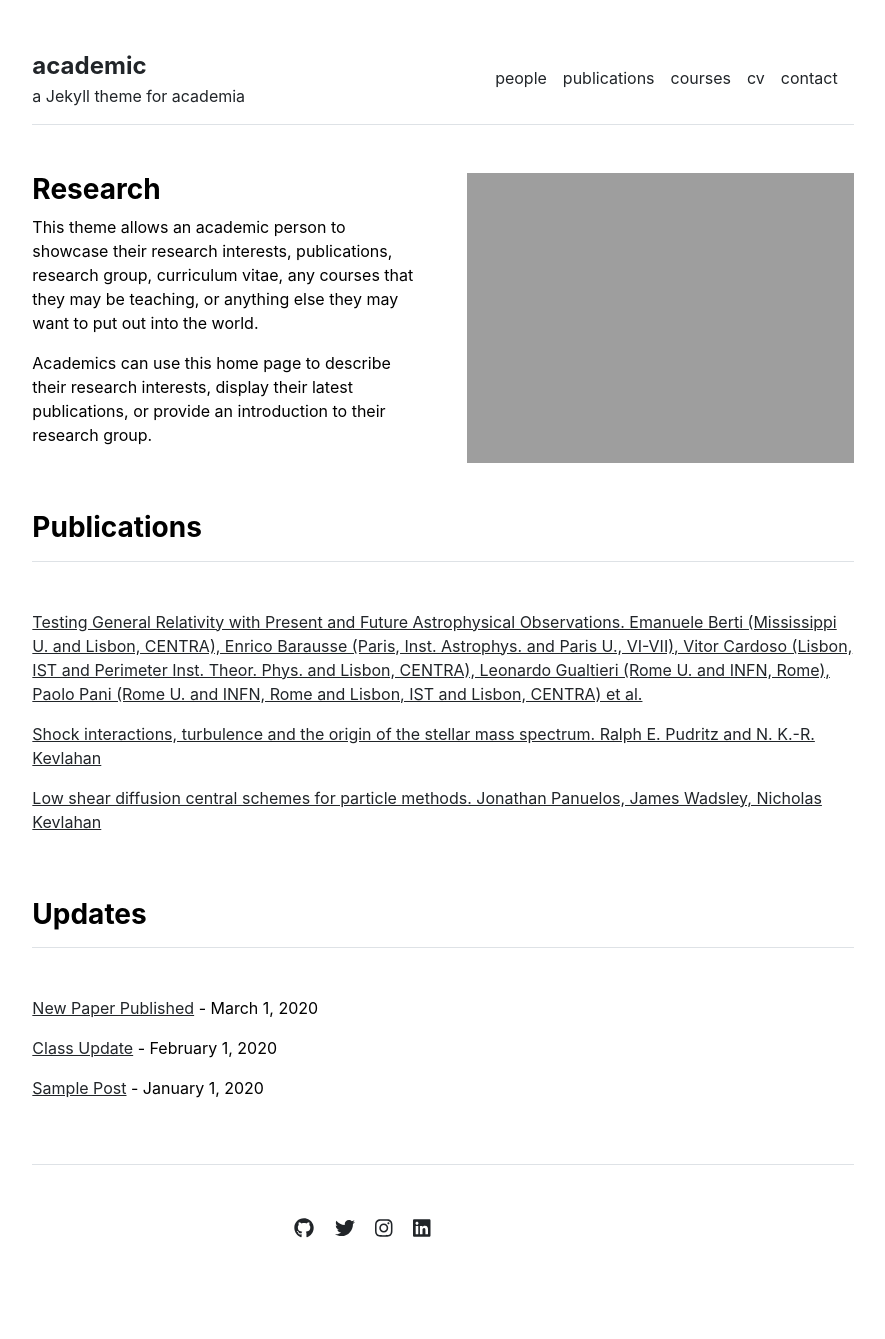
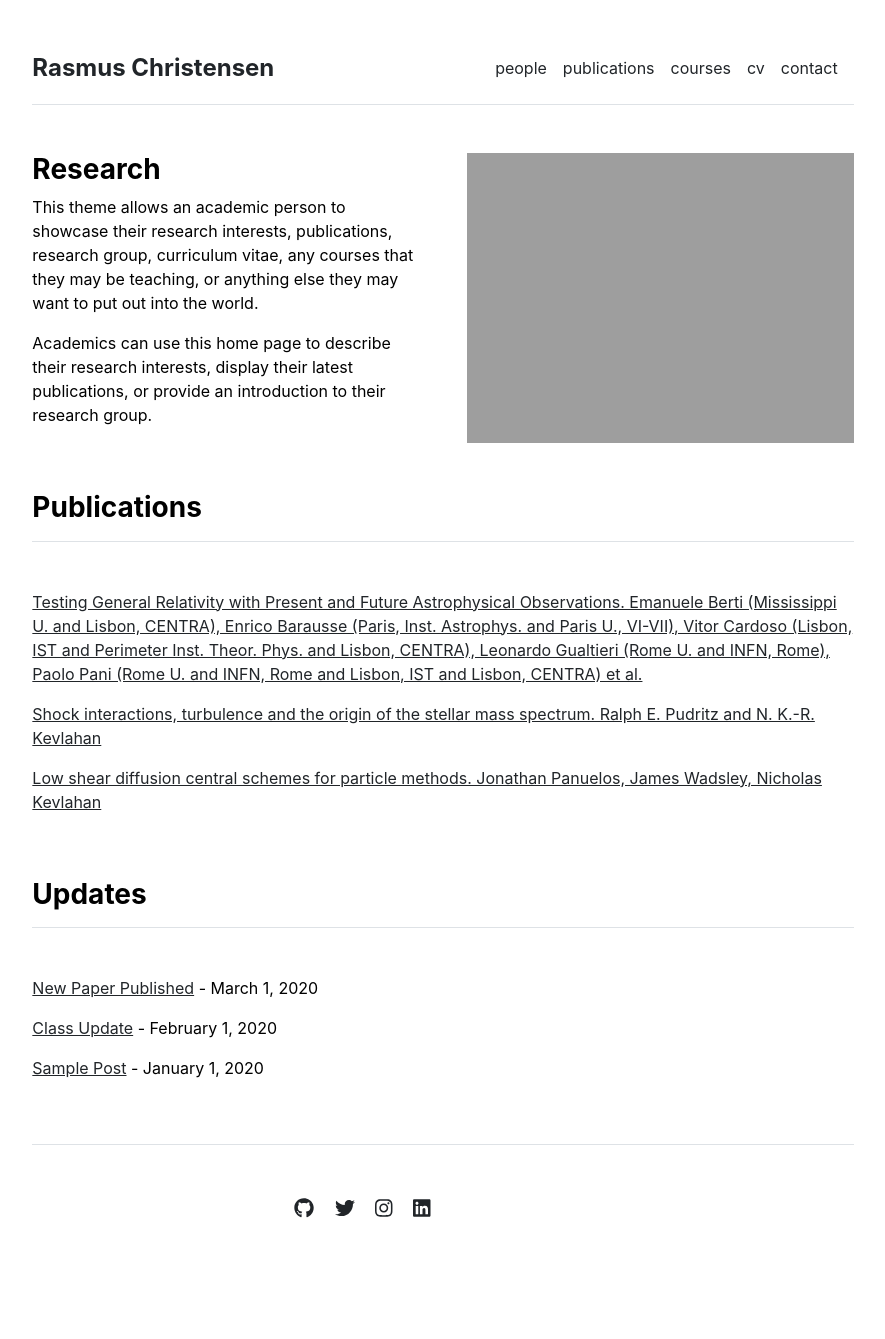
Before and after one commit to R-Chr/R-Chr.github.io, a Jekyll site: the page built from index.md, in a window 1280 px wide. Shown: the whole page, without its empty margins (197-1082 px from the left). Built offline with Jekyll 4.4.1, drawn with Linux system fonts in a browser that asks for light colours.

Commit message:
Update _config.yml

```diff
--- a/_config.yml
+++ b/_config.yml
@@ -1,4 +1,4 @@
 url: "" # the base hostname & protocol for your site, e.g. http://example.com
 baseurl: "" # the subpath of your site, e.g. /blog
-title: "academic" # the name of your site, e.g. ACME Corp.
-description: "a Jekyll theme for academia"
+title: "Rasmus Christensen" # the name of your site, e.g. ACME Corp.
+description: ""
```
